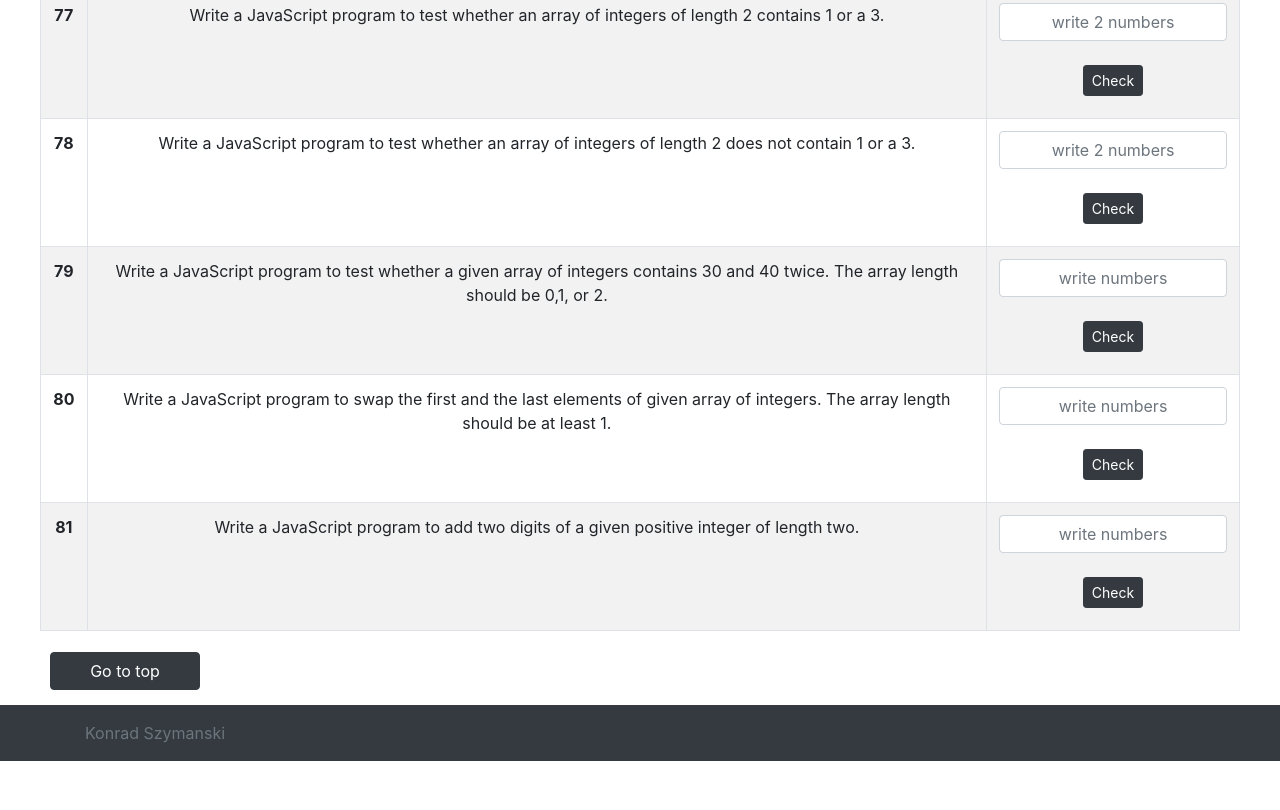
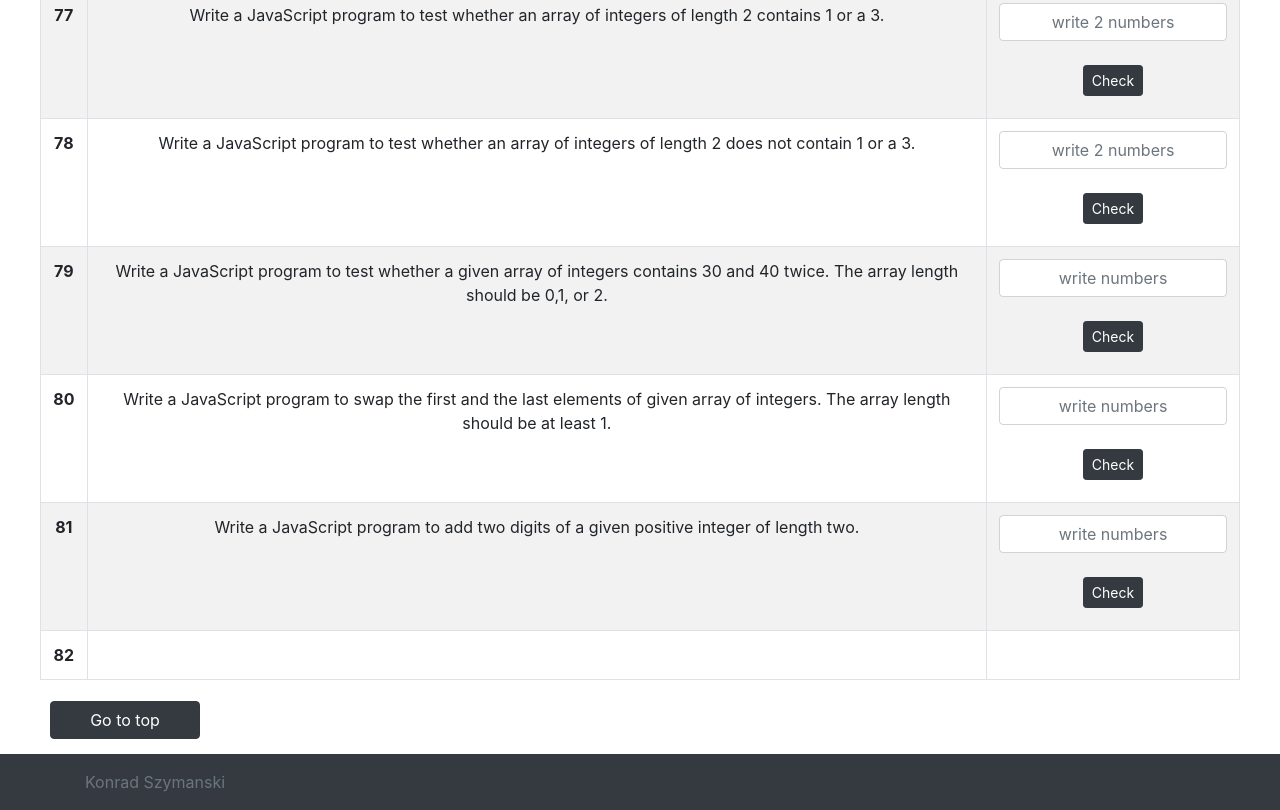
Before and after one commit to konradszymanski/JavaScript-basic, a plain HTML site: page index.html in a window 1280 px wide. Shown: the part 9500-10310 px from the top of the page. Before the commit the page ends 10261 px from the top, so only its background shows below. Drawn offline with nearby package versions, Linux system fonts and the light colour scheme.

Commit message:
Update index.html

```diff
--- a/index.html
+++ b/index.html
@@ -1184,6 +1184,16 @@ Write a JavaScript program to swap the first and the last elements of given arra
                     <p class="answer" id="task81ans"></p>
                 </td>
             </tr>
+             <!--task-->
+            <tr>
+                <th scope="row">82</th>
+                <td>
+
+                </td>
+                <td id="task">
+                    <p class="answer" id="task82ans"></p>
+                </td>
+            </tr>
             <!--task-->
             <!--
             <tr>
```
